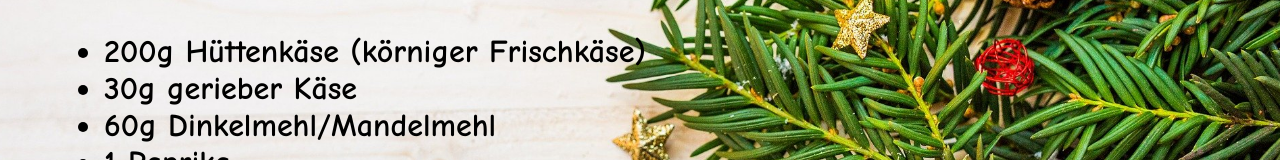
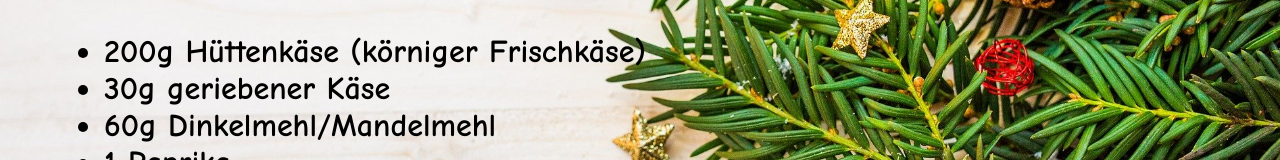
Before and after one commit to Paula2506/Adventskalender-, a plain HTML site: page 4E6nYZzzwrSD2sGzY.html in a window 1280 px wide. Shown: the part 329-489 px from the top of the page. Drawn offline with Linux system fonts and the light colour scheme.

Commit message:
Add files via upload

```diff
--- a/4E6nYZzzwrSD2sGzY.html
+++ b/4E6nYZzzwrSD2sGzY.html
@@ -8,7 +8,7 @@
 <p>Hüttenkäsetaler<p>
 <ul>
 <li>200g Hüttenkäse (körniger Frischkäse)</li>
-<li>30g gerieber Käse</li>
+<li>30g geriebener Käse</li>
 <li>60g Dinkelmehl/Mandelmehl</li>
 <li>1 Paprika</li>
 <li>1/2 Zwiebel</li>
```
